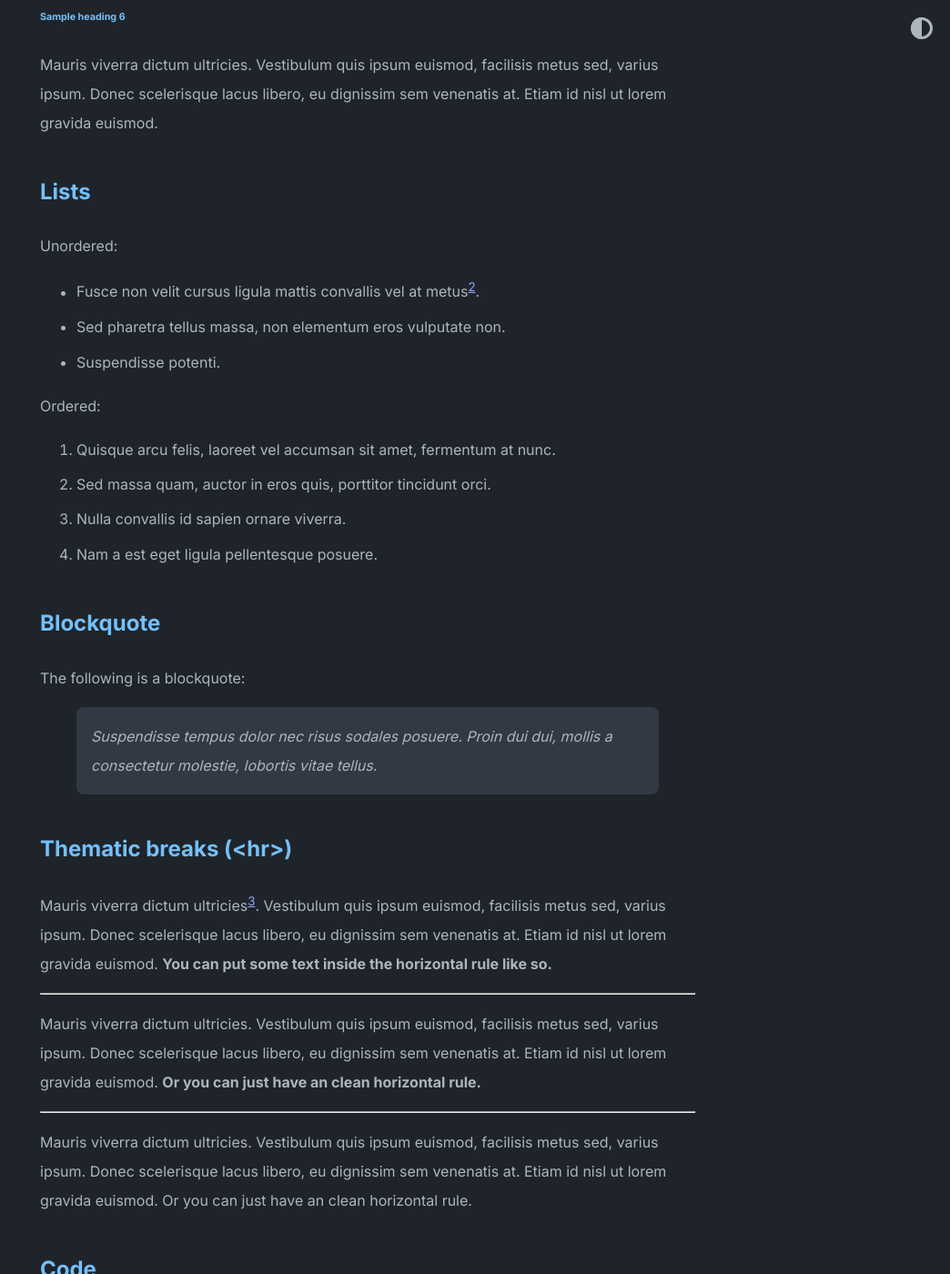
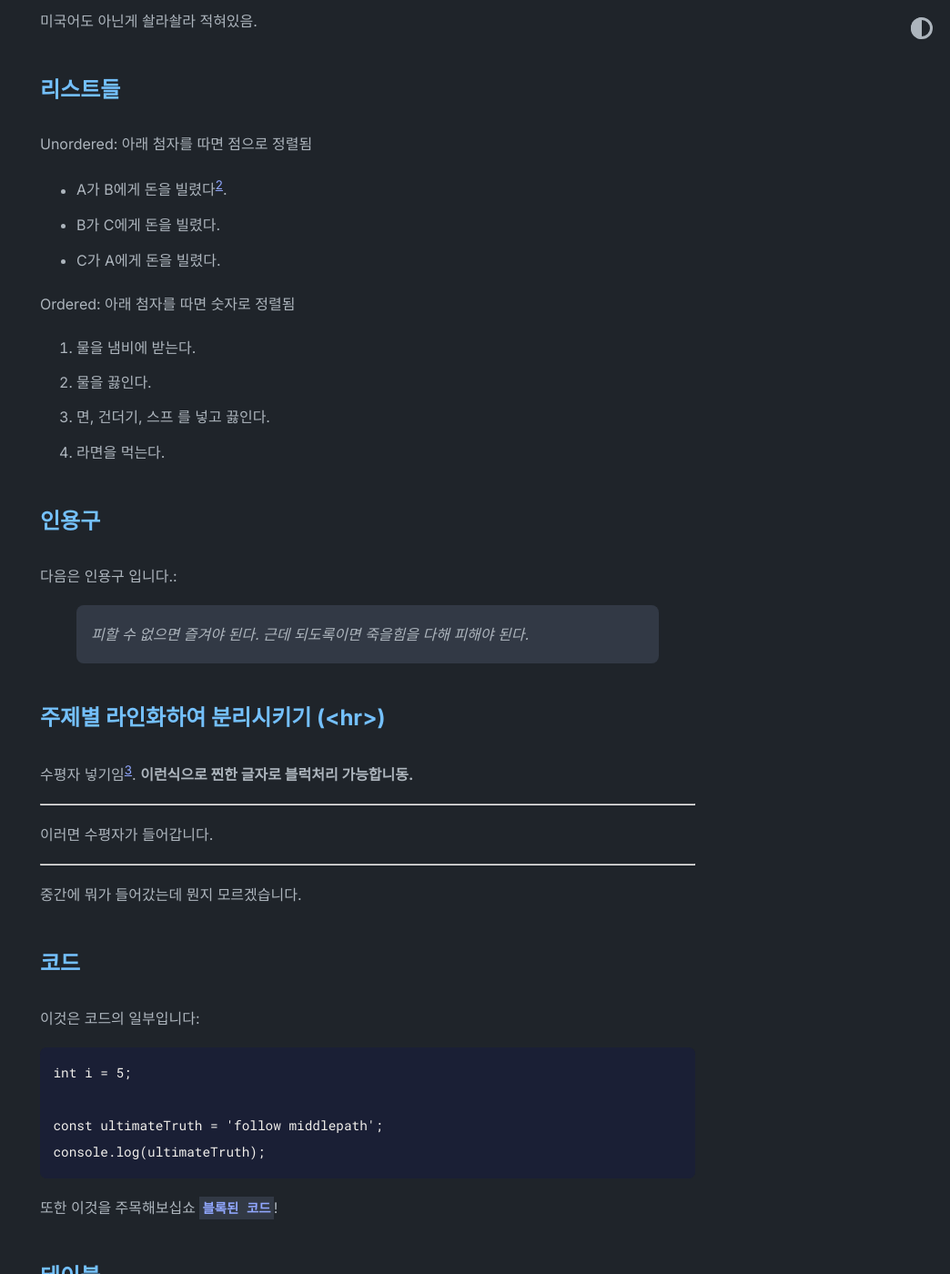
Before and after one commit to jhwq123/jhwq123.github.io, a Jekyll site: the page built from _posts/2020-07-07-overview-post.md, in a window 1280 px wide and 1400 px high, scrolled down 789 px. Shown: the whole window at 91% size, without its empty margins (236-1280 px from the left). Built offline with Jekyll 4.4.1, drawn with Linux system fonts in a browser that asks for light colours; some of the changed text lies outside the part shown.

Commit message:
Update 2020-07-07-overview-post.md

````diff
--- a/_posts/2020-07-07-overview-post.md
+++ b/_posts/2020-07-07-overview-post.md
@@ -1,87 +1,91 @@
 ---
 layout: post
-author: Abhinav Saxena
-tags: [overview, moonwalk]
+author: 팔이긴 원숭이
+tags: [tip, preview]
 ---
 
 문워크 홈페이지 건드려보는중~
 
-Lorem ipsum[^1] dolor sit amet, consectetur adipiscing elit. Pellentesque vel lacinia neque. Praesent nulla quam, ullamcorper in sollicitudin ac, molestie sed justo. Cras aliquam, sapien id consectetur accumsan, augue magna faucibus ex, ut ultricies turpis tortor vel ante. In at rutrum tellus.
+참조따는법[^1] 참고 하십쇼.
 
-# Sample heading 1
-## Sample heading 2
-### Sample heading 3
-#### Sample heading 4
-##### Sample heading 5
-###### Sample heading 6
+--- 아래 내용을 쓰면 헤드라인 글자 크기 조절 가능
+# 요란해요 1
+## 요란해요 2
+### 요란해요 3
+#### 요란해요 4
+##### 요란해요 5
+###### 요란하다니까요 6
 
-Mauris viverra dictum ultricies. Vestibulum quis ipsum euismod, facilisis metus sed, varius ipsum. Donec scelerisque lacus libero, eu dignissim sem venenatis at. Etiam id nisl ut lorem gravida euismod.
+미국어도 아닌게 솰라솰라 적혀있음.
 
-## Lists
+## 리스트들
 
-Unordered:
+Unordered: 아래 첨자를 따면 점으로 정렬됨
 
-- Fusce non velit cursus ligula mattis convallis vel at metus[^2].
-- Sed pharetra tellus massa, non elementum eros vulputate non.
-- Suspendisse potenti.
+- A가 B에게 돈을 빌렸다[^2].
+- B가 C에게 돈을 빌렸다.
+- C가 A에게 돈을 빌렸다.
 
-Ordered:
+Ordered: 아래 첨자를 따면 숫자로 정렬됨
 
-1. Quisque arcu felis, laoreet vel accumsan sit amet, fermentum at nunc.
-2. Sed massa quam, auctor in eros quis, porttitor tincidunt orci.
-3. Nulla convallis id sapien ornare viverra.
-4. Nam a est eget ligula pellentesque posuere.
+1. 물을 냄비에 받는다.
+2. 물을 끓인다.
+3. 면, 건더기, 스프 를 넣고 끓인다.
+4. 라면을 먹는다.
 
-## Blockquote
+## 인용구
 
-The following is a blockquote:
+다음은 인용구 입니다.:
 
-> Suspendisse tempus dolor nec risus sodales posuere. Proin dui dui, mollis a consectetur molestie, lobortis vitae tellus.
+> 피할 수 없으면 즐겨야 된다. 근데 되도록이면 죽을힘을 다해 피해야 된다.
 
-## Thematic breaks (<hr>)
+## 주제별 라인화하여 분리시키기 (<hr>)
 
-Mauris viverra dictum ultricies[^3]. Vestibulum quis ipsum euismod, facilisis metus sed, varius ipsum. Donec scelerisque lacus libero, eu dignissim sem venenatis at. Etiam id nisl ut lorem gravida euismod. **You can put some text inside the horizontal rule like so.**
+수평자 넣기임[^3]. **이런식으로 찐한 글자로 블럭처리 가능합니동.**
 
 ---
+이러면 수평자가 들어갑니다.
+
 {: data-content="hr with text"}
 
-Mauris viverra dictum ultricies. Vestibulum quis ipsum euismod, facilisis metus sed, varius ipsum. Donec scelerisque lacus libero, eu dignissim sem venenatis at. Etiam id nisl ut lorem gravida euismod. **Or you can just have an clean horizontal rule.**
+---
+중간에 뭐가 들어갔는데 뭔지 모르겠습니다.
 
----
+## 코드
 
-Mauris viverra dictum ultricies. Vestibulum quis ipsum euismod, facilisis metus sed, varius ipsum. Donec scelerisque lacus libero, eu dignissim sem venenatis at. Etiam id nisl ut lorem gravida euismod. Or you can just have an clean horizontal rule.
-
-## Code
-
-Now some code:
+이것은 코드의 일부입니다:
 
 ```
+int i = 5;
+
 const ultimateTruth = 'follow middlepath';
 console.log(ultimateTruth);
 ```
 
-And here is some `inline code`!
+또한 이것을 주목해보십쇼 `블록된 코드`!
 
-## Tables
+## 테이블
 
-Now a table:
+보십시오, 이것은 테이블입니다.:
 
-| Tables        | Are           | Cool  |
-| ------------- |:-------------:| -----:|
-| col 3 is      | right-aligned | $1600 |
-| col 2 is      | centered      |   $12 |
-| zebra stripes | are neat      |    $1 |
+왈도체 처럼 보이는것은 기분탓입니다.
 
-## Images
+| 테이블들			| 입니다.			| 멋지군요		|
+| ------------- |:-------------:| -----:	|
+| 탭으로      	| 조정하면 		| 깔끔 		|
+| 수요일은			| 비가와서			| 꿀꿀해요		|
+| 편의점의			| 우산은			|너무비싸서	|
+
+## 이미지
 
 ![theme logo](http://www.abhinavsaxena.com/images/abhinav.jpeg)
 
-This is an image[^4]
+요거슨 이미지 입니다.[^4]
 
 ---
 {: data-content="footnotes"}
 
-[^1]: this is a footnote. You should reach here if you click on the corresponding superscript number.
-[^2]: hey there, don't forget to read all the footnotes!
-[^3]: this is another footnote.
-[^4]: this is a very very long footnote to test if a very very long footnote brings some problems or not; hope that there are no problems but you know sometimes problems arise from nowhere.
+[^1]: 그냥 꾹 참고 하시라고요.
+[^2]: 신용카드 돌려막기
+[^3]: 수평은 영어로 horizen
+[^4]: 링크로 딸 수 있습니다.
````
